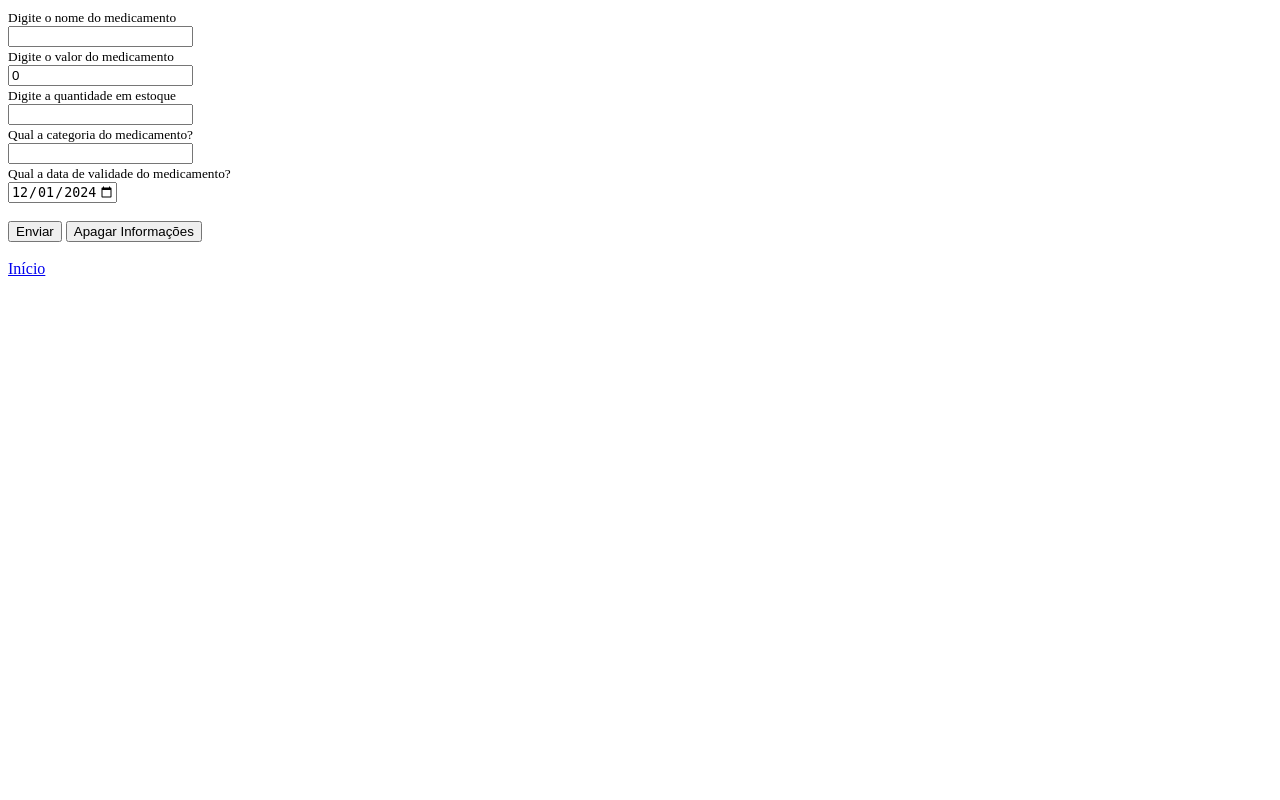
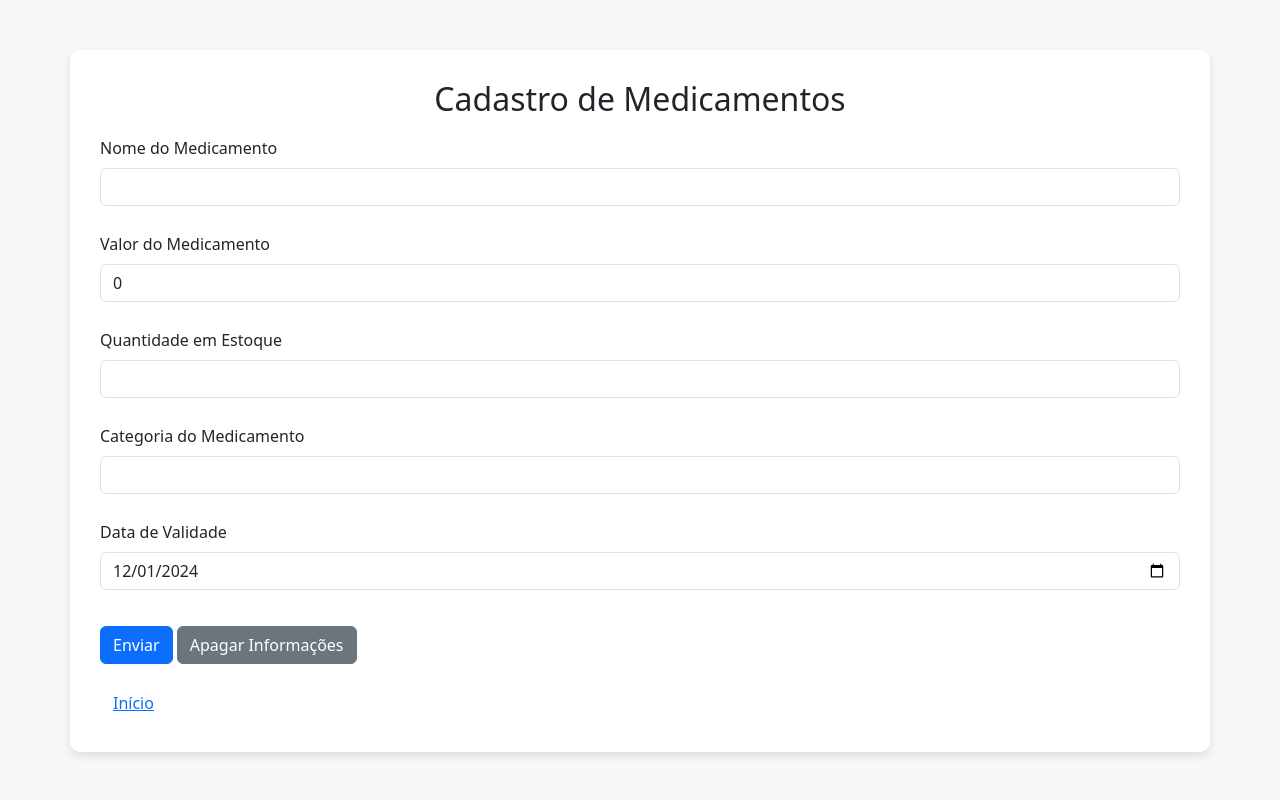
Before and after one commit to vittor-anddrade96/Farmacia, a PHP site: page /cadMedicamento.php in a window 1280 px wide. Run offline with PHP 8.4, Linux system fonts and the light colour scheme.

Commit message:
Update cadMedicamento.php

```diff
--- a/cadMedicamento.php
+++ b/cadMedicamento.php
@@ -10,7 +10,7 @@ if (isset($_POST['acao'])) {
     $validade = $_POST['validade'];
 
     if (empty($medicamento) || empty($valor) || empty($estoque) || empty($categoria) || empty($validade)) {
-        echo 'Por favor, preencha todos os campos!';
+        echo '<div class="alert alert-danger">Por favor, preencha todos os campos!</div>';
         exit;
     }
 
@@ -23,9 +23,9 @@ if (isset($_POST['acao'])) {
         $sql->bindValue(':validade', $validade);
 
         $sql->execute();
-        echo 'Medicamento cadastrado com sucesso!';
+        echo '<div class="alert alert-success">Medicamento cadastrado com sucesso!</div>';
     } catch (PDOException $e) {
-        echo 'Erro ao cadastrar medicamento: ' . $e->getMessage();
+        echo '<div class="alert alert-danger">Erro ao cadastrar medicamento: ' . $e->getMessage() . '</div>';
     }
 }
 
@@ -38,35 +38,73 @@ if (isset($_POST['acao'])) {
     <meta charset="UTF-8">
     <meta name="viewport" content="width=device-width, initial-scale=1.0">
     <title>Cadastro de Medicamentos</title>
+    <!-- Bootstrap CSS -->
+    <link href="https://cdn.jsdelivr.net/npm/bootstrap@5.3.0-alpha3/dist/css/bootstrap.min.css" rel="stylesheet">
+    <style>
+        body {
+            background-color: #f7f7f7;
+        }
+
+        .container {
+            margin-top: 50px;
+            background-color: #fff;
+            padding: 30px;
+            border-radius: 10px;
+            box-shadow: 0 4px 8px rgba(0, 0, 0, 0.1);
+        }
+
+        .form-label {
+            margin-top: 10px;
+        }
+
+        .btn {
+            margin-top: 20px;
+        }
+
+        a {
+            display: block;
+            margin-top: 20px;
+        }
+    </style>
 </head>
 
 <body>
-    <form method="post">
-        <small>Digite o nome do medicamento</small>
-        <br>
-        <input type="text" name="medicamento" required />
-        <br>
-        <small>Digite o valor do medicamento</small>
-        <br>
-        <input type="number" name="valor" mim="0" value="0" step=".01" required />
-        <br>
-        <small>Digite a quantidade em estoque</small>
-        <br>
-        <input type="number" name="estoque" required />
-        <br>
-        <small>Qual a categoria do medicamento?</small>
-        <br>
-        <input type="text" name="categoria" required />
-        <br>
-        <small>Qual a data de validade do medicamento?</small>
-        <br>
-        <input type="date" id="validade" name="validade" value="2024-12-01" mim="2024-12-01" max="2035-01-01" />
-        <br><br>
-        <input type="submit" name="acao" value="Enviar" />
-        <input type="reset" value="Apagar Informações" />
-    </form>
-    <br>
-    <a href="home.php">Início</a>
+    <div class="container">
+        <h2 class="text-center">Cadastro de Medicamentos</h2>
+        <form method="post">
+            <div class="mb-3">
+                <label for="medicamento" class="form-label">Nome do Medicamento</label>
+                <input type="text" class="form-control" name="medicamento" id="medicamento" required>
+            </div>
+
+            <div class="mb-3">
+                <label for="valor" class="form-label">Valor do Medicamento</label>
+                <input type="number" class="form-control" name="valor" id="valor" min="0" value="0" step=".01" required>
+            </div>
+
+            <div class="mb-3">
+                <label for="estoque" class="form-label">Quantidade em Estoque</label>
+                <input type="number" class="form-control" name="estoque" id="estoque" required>
+            </div>
+
+            <div class="mb-3">
+                <label for="categoria" class="form-label">Categoria do Medicamento</label>
+                <input type="text" class="form-control" name="categoria" id="categoria" required>
+            </div>
+
+            <div class="mb-3">
+                <label for="validade" class="form-label">Data de Validade</label>
+                <input type="date" class="form-control" name="validade" id="validade" value="2024-12-01" min="2024-12-01" max="2035-01-01">
+            </div>
+
+            <button type="submit" name="acao" class="btn btn-primary">Enviar</button>
+            <button type="reset" class="btn btn-secondary">Apagar Informações</button>
+        </form>
+        <a href="home.php" class="btn btn-link">Início</a>
+    </div>
+
+    <!-- Bootstrap JS (Opcional) -->
+    <script src="https://cdn.jsdelivr.net/npm/bootstrap@5.3.0-alpha3/dist/js/bootstrap.bundle.min.js"></script>
 </body>
 
 </html>
```
